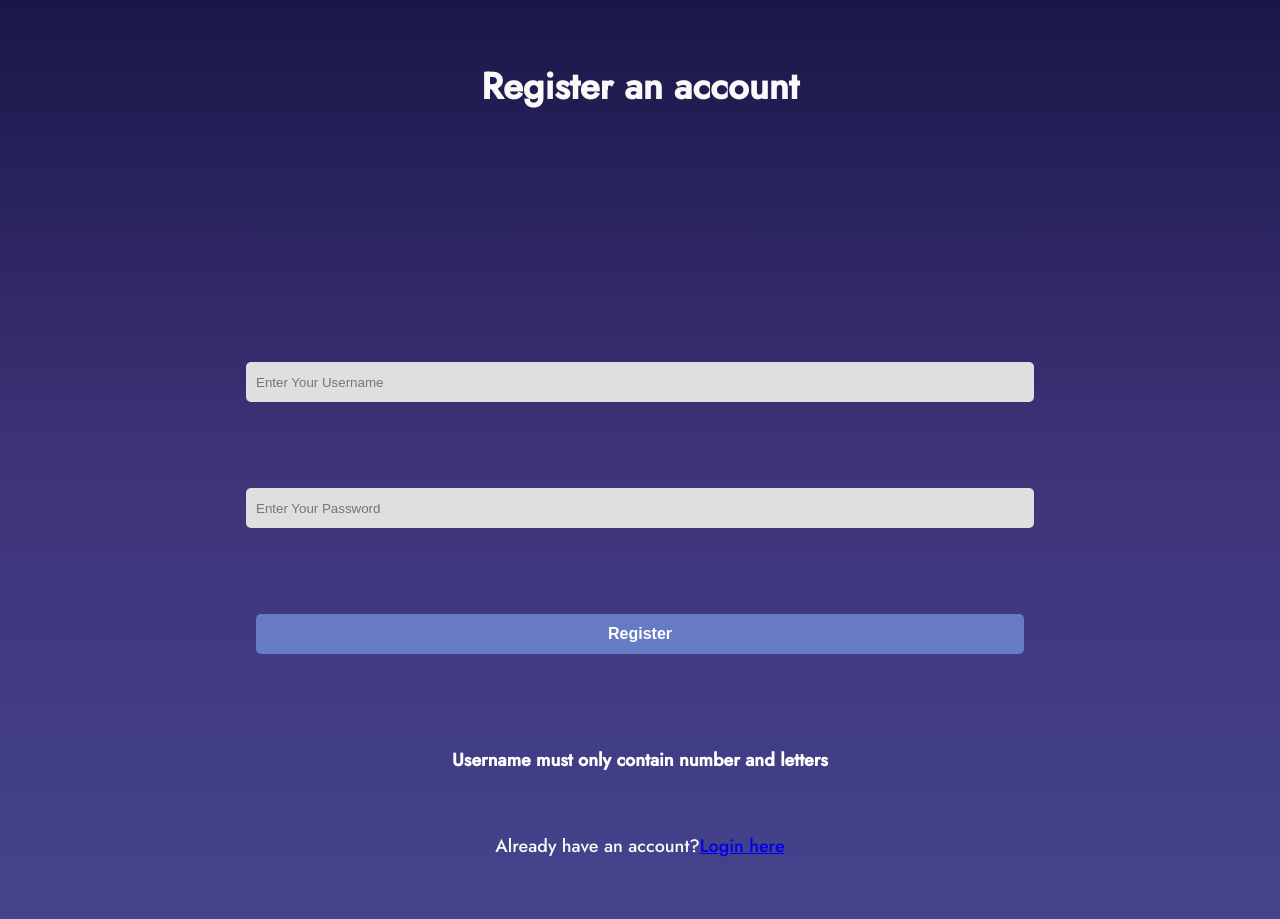
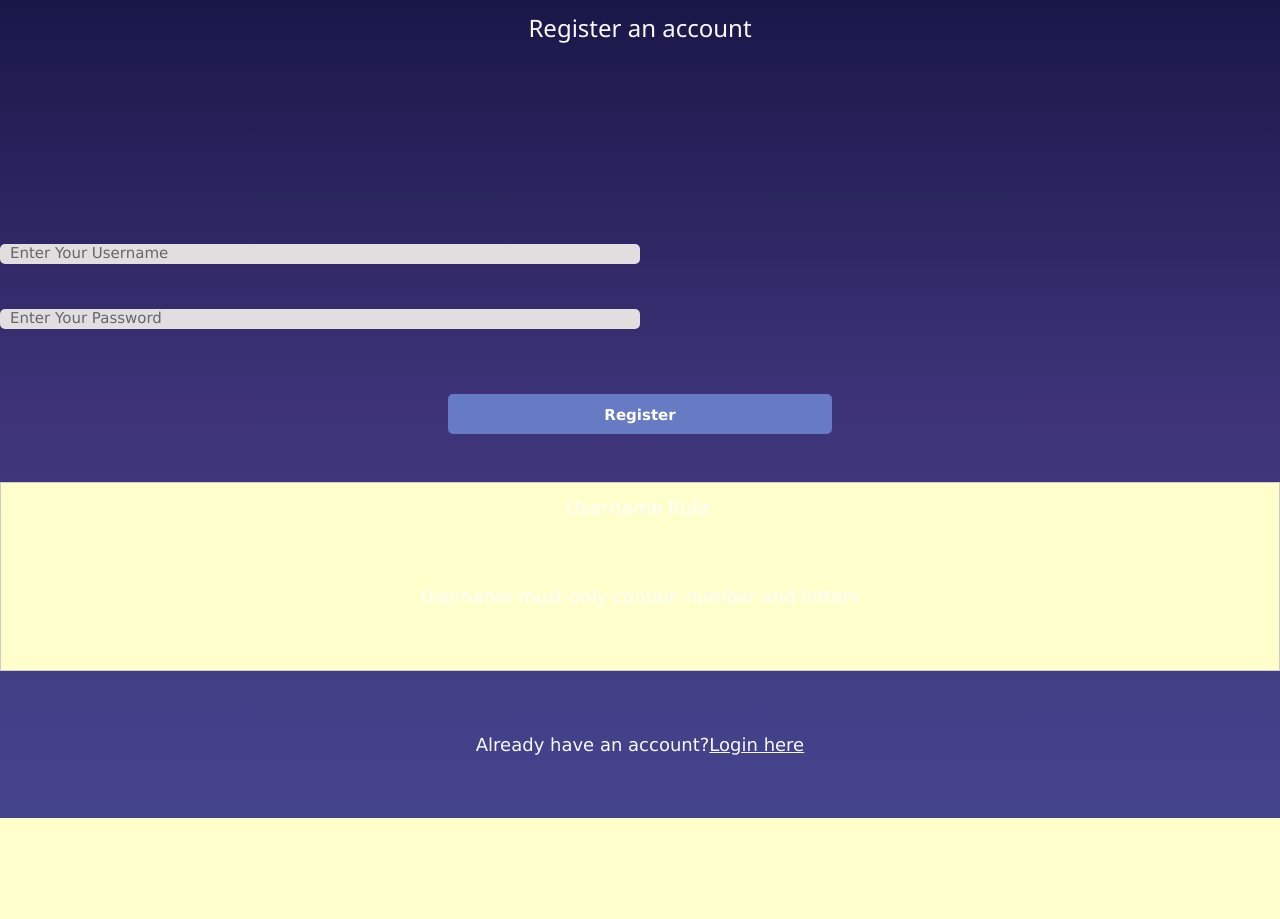
Before and after one commit to chenjunyuan1998/ECE1779A3, a Python web app: template app/templates/register.html in a window 1280 px wide. After the commit the page ends 818 px from the top, so only its background shows below. Run offline with Jinja, Linux system fonts and the light colour scheme; the template is opened without the code that fills it, so the values that code supplies are empty.

Commit message:
[Tian] Update

```diff
--- a/app/static/login.css
+++ b/app/static/login.css
@@ -33,7 +33,7 @@ label,h3{
 	transition: .5s ease-in-out;
 }
 input{
-	width: 60%;
+	width: 50%;
 	height: 20px;
 	background: #e0dede;
 	justify-content: center;
@@ -45,7 +45,7 @@ input{
 	border-radius: 5px;
 }
 .btn{
-	width: 60%;
+	width: 30%;
 	height: 40px;
 	margin: 10px auto;
 	justify-content: center;
--- a/app/static/table.css
+++ b/app/static/table.css
@@ -42,6 +42,7 @@ table td.r, table th.r {
   text-align: center;
 }
 
+
 blockquote {
   color: white;
   text-align: center;
@@ -58,7 +59,7 @@ a{
   text-transform: uppercase;
   color: #8da4f8;
 }
-h2{
+h2,h3{
   text-transform: uppercase;
   color: #677bc5;
 }
--- a/app/templates/register.html
+++ b/app/templates/register.html
@@ -5,6 +5,7 @@
         <title> Register </title>
         <link rel="stylesheet" type="text/css" href='/static/login.css'>
         <link href="https://fonts.googleapis.com/css2?family=Jost:wght@500&display=swap" rel="stylesheet">
+        <link rel="stylesheet" href="https://www.w3schools.com/w3css/4/w3.css">
 
     </head>
     <body></br></br></br></br></br>
@@ -20,8 +21,9 @@
                     <input type="submit" class="btn" value="Register"></br>
                 </form>
 
-                 <div class="username_rules">
-                    <h4>Username must only contain number and letters</h4>
+                 <div class="w3-panel w3-pale-yellow w3-border">
+                    <h4>Username Rule:</h4>
+                    <p>Username must only contain number and letters</p>
                  </div>
             <p class="bottom" style="color: #f9f9f9;justify-content: center">Already have an account?  <a class="bottom" href="{{ url_for('login_get') }}"> Login here</a></p>
            </div>
--- a/app/templates/view.html
+++ b/app/templates/view.html
@@ -13,7 +13,7 @@
 <thead>
            <th>Key</th>
            <th>View</th>
-           <th>Update</th>
+           <th>Update Image</th>
            <th>Delete</th>
 
 </thead>
```
Also changed, not shown: app/templates/profile.html (+3 -4 lines).
